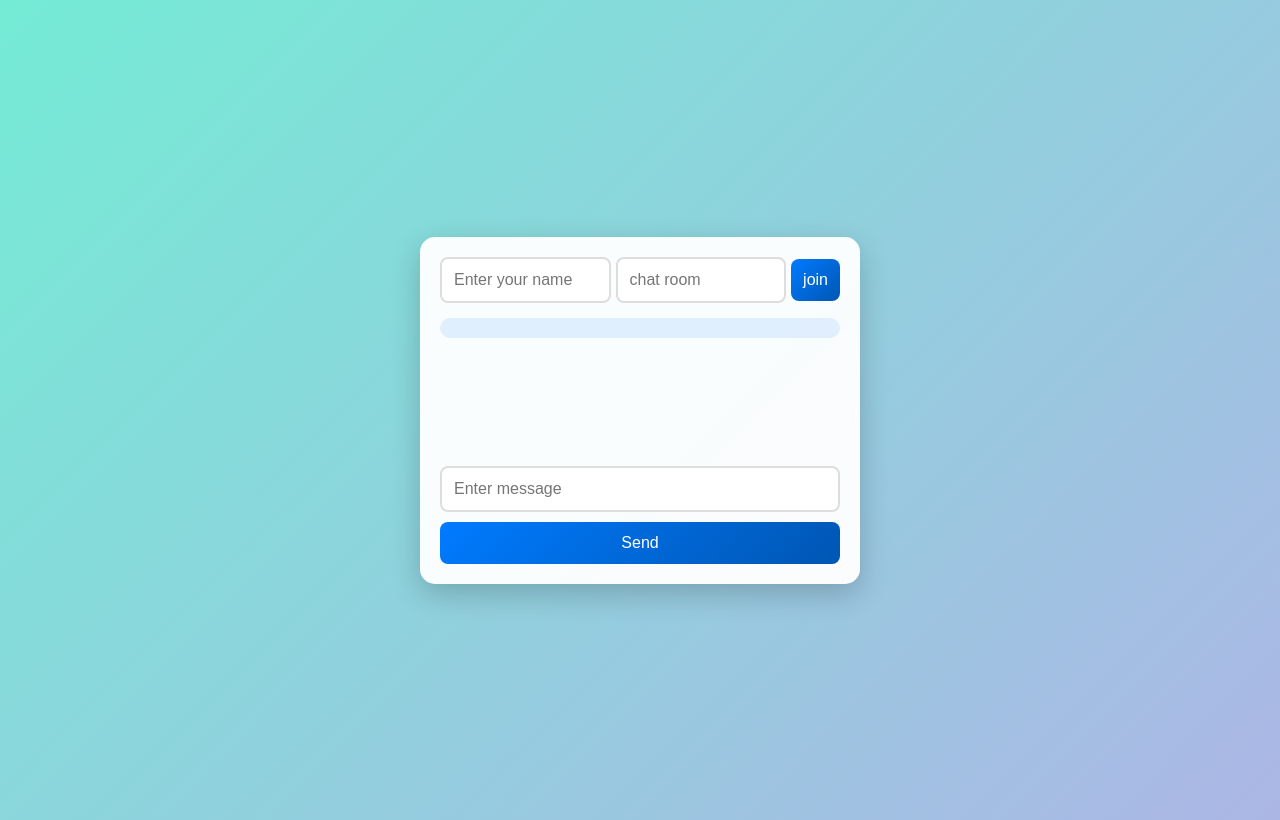
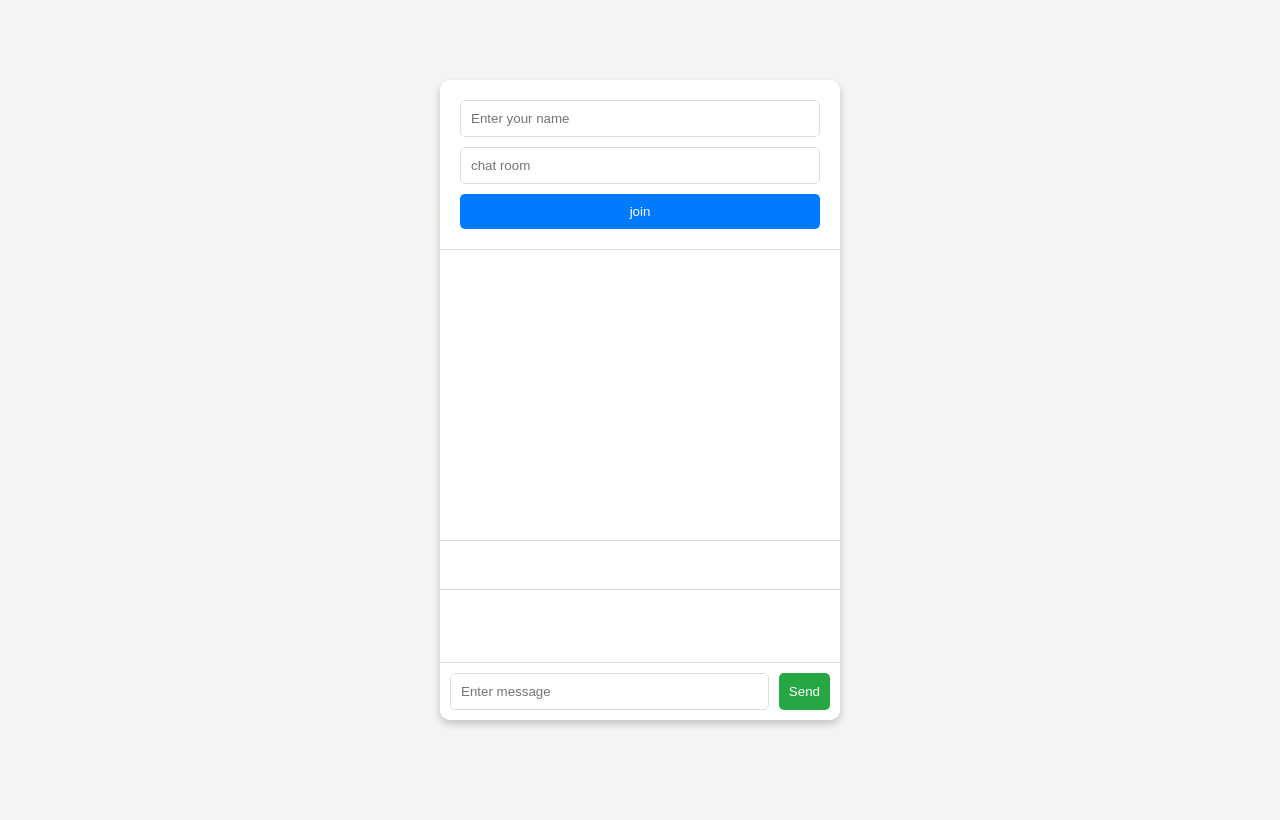
Before and after one commit to GAUTA00/WebchatApp, a website: page public/index.html in a window 1280 px wide. Drawn offline with nearby package versions, Linux system fonts and the light colour scheme; no server answers.

Commit message:
css configured  and chat left right adjusted

```diff
--- a/public/app.js
+++ b/public/app.js
@@ -46,8 +46,8 @@ socket.on("message", (data) => {
     const { name, text, time } = data
     const li = document.createElement('li')
     li.className = 'post'
-    if (name === nameInput.value) li.className = 'post post--left'
-    if (name !== nameInput.value && name !== 'Admin') li.className = 'post post--right'
+    if (name === nameInput.value) li.className = 'post post--right'
+    if (name !== nameInput.value && name !== 'Admin') li.className = 'post post--left'
     if (name !== 'Admin') {
         li.innerHTML = `<div class="post__header ${name === nameInput.value
             ? 'post__header--user'
--- a/public/style.css
+++ b/public/style.css
@@ -1,166 +1,169 @@
 /* General Styles */
 body {
     font-family: Arial, sans-serif;
-    background: linear-gradient(135deg, #74ebd5, #acb6e5);
+    background-color: #f4f4f4;
+    margin: 0;
+    padding: 0;
     display: flex;
     justify-content: center;
     align-items: center;
     height: 100vh;
-    margin: 0;
-    padding: 10px;
 }
 
-/* Centering Content */
+/* Chat Container */
 main {
-    background: rgba(255, 255, 255, 0.95);
+    width: 90%;
+    max-width: 400px;
+    background: #fff;
+    border-radius: 10px;
+    box-shadow: 0px 4px 8px rgba(0, 0, 0, 0.2);
+    overflow: hidden;
+    display: flex;
+    flex-direction: column;
+    height: 80vh;
+}
+
+/* Join Form */
+.form-join {
+    display: flex;
+    flex-direction: column;
     padding: 20px;
-    border-radius: 15px;
-    box-shadow: 0 10px 30px rgba(0, 0, 0, 0.2);
-    width: 100%;
-    max-width: 400px;
-    text-align: center;
+    gap: 10px;
+    border-bottom: 1px solid #ddd;
+}
+
+.form-join input {
+    padding: 10px;
+    border: 1px solid #ddd;
+    border-radius: 5px;
+}
+
+.form-join button {
+    padding: 10px;
+    background-color: #007bff;
+    color: white;
+    border: none;
+    border-radius: 5px;
+    cursor: pointer;
+}
+
+.form-join button:hover {
+    background-color: #0056b3;
+}
+
+/* Chat Display */
+.chat-display {
+    flex: 1;
+    padding: 10px;
+    overflow-y: auto;
+    list-style: none;
     display: flex;
     flex-direction: column;
 }
 
-/* Form Styling */
-form {
-    display: flex;
-    flex-direction: column;
-    gap: 10px;
-    width: 100%;
+/* Messages */
+.post {
+    max-width: 75%;
+    padding: 10px 14px;
+    border-radius: 10px;
+    margin: 5px 0;
+    position: relative;
+    word-wrap: break-word;
 }
 
-input {
-    width: 93%;
-    padding: 12px;
-    border: 2px solid #ddd;
-    border-radius: 8px;
-    font-size: 16px;
-    transition: all 0.3s ease-in-out;
+/* My messages (Right Side, Blue) */
+.post--right {
+    align-self: flex-end;
+    background: #007bff;
+    color: white;
+    border-top-right-radius: 0;
+    line-height: 20px;
 }
 
-input:focus {
-    border-color: #007bff;
-    outline: none;
-    box-shadow: 0 0 5px rgba(0, 123, 255, 0.5);
+/* Other users' messages (Left Side, Gray) */
+.post--left {
+    align-self: flex-start;
+    background: #e0e0e0;
+    color: #333;
+    border-top-left-radius: 0;
+    line-height: 20px;
 }
 
-/* Button Styling */
-button {
-    padding: 12px;
-    background: linear-gradient(135deg, #007bff, #0056b3);
-    color: white;
-    border: none;
-    border-radius: 8px;
-    cursor: pointer;
-    font-size: 16px;
-    transition: all 0.3s;
+/* Message Header */
+.post__header {
+    font-size: 12px;
+    display: flex;
+    justify-content: space-between;
+    margin-bottom: 4px;
+    gap: 50px;
 }
 
-button:hover {
-    background: linear-gradient(135deg, #0056b3, #003d80);
+.post__header--user {
+    color: #fff;
+    font-weight: bold;
 }
 
-/* Join Form (Row Layout) */
-.form-join {
-    display: flex;
-    flex-direction: row;
-    gap: 5px;
-    align-items: center;
+.post__header--reply {
+    color: #333;
+    font-weight: bold;
 }
 
-.form-join input {
-    flex: 1;
-}
-
-#join {
-    width: auto;
-    padding: 12px;
-}
-
-/* Chat Display */
-.chat-display {
-    list-style-type: none;
-    padding: 10px;
-    margin-top: 15px;
-    max-height: 250px;
-    overflow-y: auto;
-    background: rgba(0, 123, 255, 0.1);
-    border-radius: 10px;
-    text-align: left;
-}
-
-/* Chat Messages */
-.chat-display li {
-    background: #007bff;
-    color: white;
-    padding: 10px 15px;
-    margin: 5px 0;
-    border-radius: 20px;
-    max-width: 80%;
-    word-wrap: break-word;
+/* Typing Indicator */
+.activity {
+    padding: 5px 15px;
+    font-style: italic;
+    color: #666;
     font-size: 14px;
-    display: flex;
-    flex-direction: column;
-    transition: transform 0.2s;
-}
-
-/* Alternating Chat Messages */
-.chat-display li:nth-child(odd) {
-    background: #0056b3;
-    align-self: flex-start;
-}
-
-.chat-display li:nth-child(even) {
-    background: #34c759;
-    align-self: flex-end;
 }
 
 /* User & Room List */
 .user-list,
-.room-list,
-.activity {
+.room-list {
     font-size: 14px;
-    margin-top: 10px;
+    padding: 10px;
+    border-top: 1px solid #ddd;
     color: #333;
-    padding: 5px;
 }
 
-/* Message Input */
+/* Message Form */
 .form-msg {
     display: flex;
-    margin-top: 10px;
-    gap: 10px;
-    width: 100%;
+    padding: 10px;
+    border-top: 1px solid #ddd;
+    background: white;
 }
 
 .form-msg input {
     flex: 1;
+    padding: 10px;
+    border: 1px solid #ddd;
+    border-radius: 5px;
 }
 
 .form-msg button {
-    width: auto;
-    padding: 12px 15px;
+    padding: 10px;
+    background-color: #28a745;
+    color: white;
+    border: none;
+    border-radius: 5px;
+    margin-left: 10px;
+    cursor: pointer;
 }
 
-/* Responsive Design */
-@media (max-width: 500px) {
-    main {
-        max-width: 100%;
-        padding: 15px;
-    }
+.form-msg button:hover {
+    background-color: #218838;
+}
 
-    .form-join {
-        flex-direction: column;
-    }
+/* Scrollbar Styling */
+.chat-display::-webkit-scrollbar {
+    width: 6px;
+}
 
-    .form-join input,
-    .form-join button {
-        width: 100%;
-    }
+.chat-display::-webkit-scrollbar-thumb {
+    background-color: #ccc;
+    border-radius: 10px;
+}
 
-    .chat-display {
-        max-height: 200px;
-    }
+.chat-display::-webkit-scrollbar-track {
+    background-color: #f4f4f4;
 }
```
